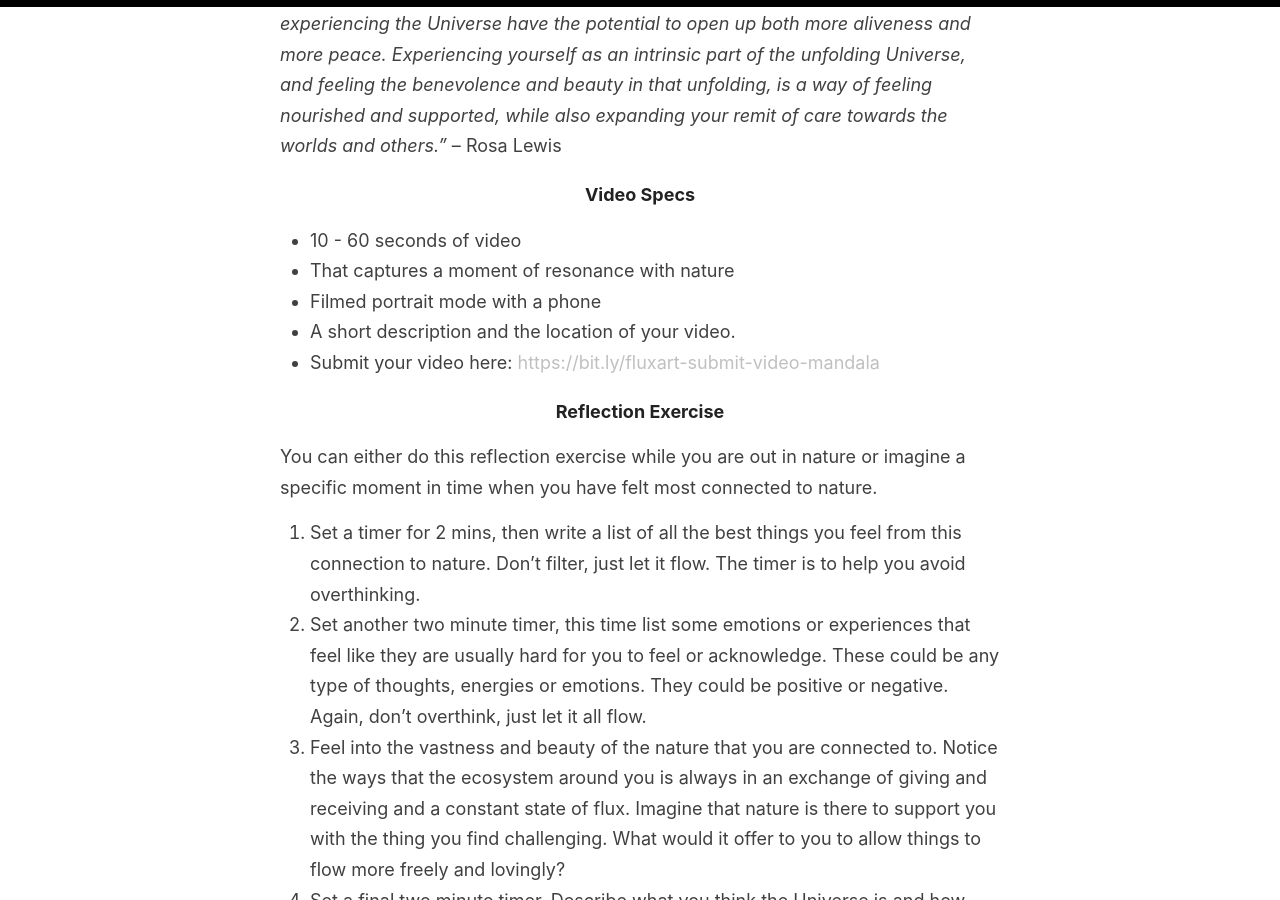
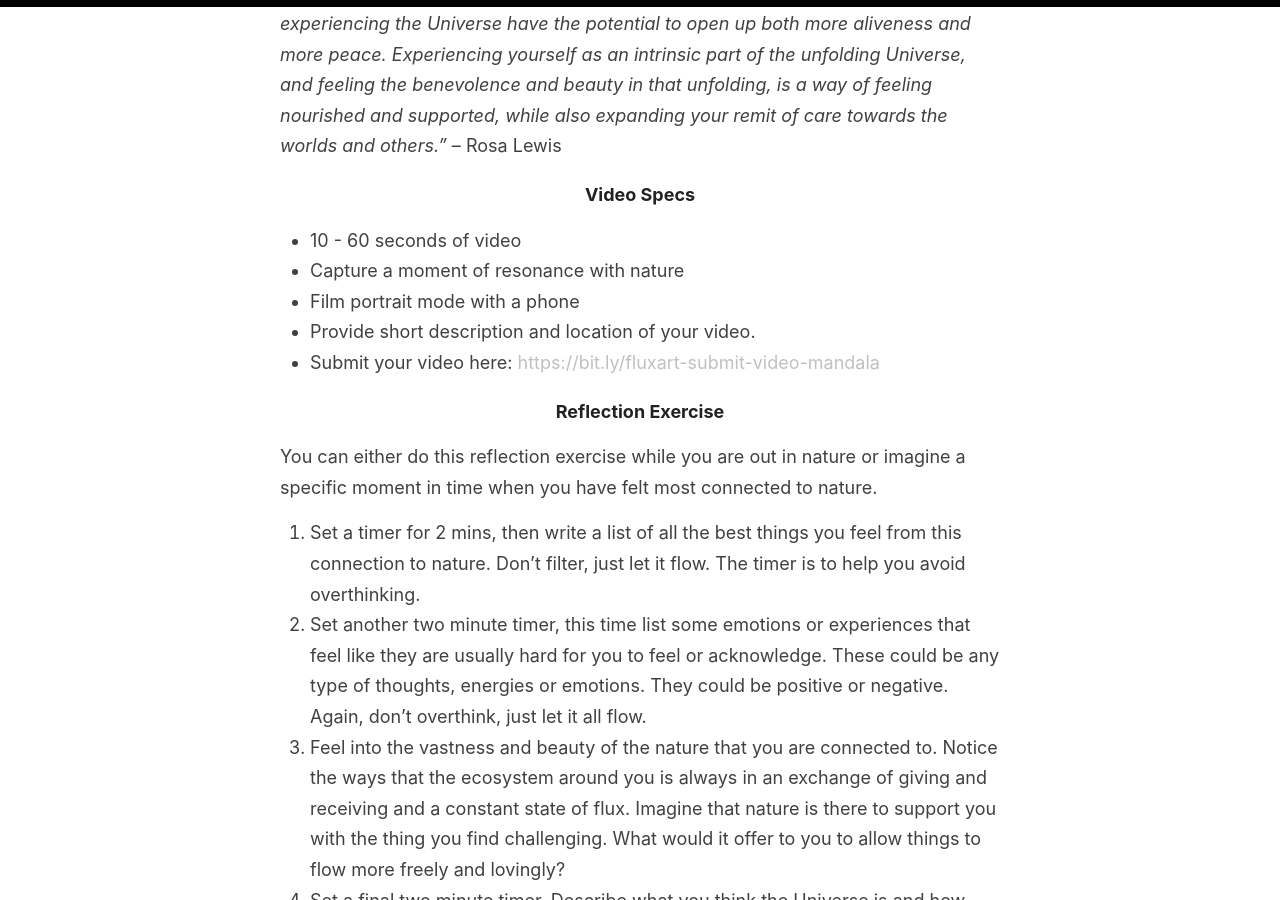
Before and after one commit to fluxnetart/fluxnetart.github.io, a Jekyll site: the page built from _posts/2025-05-18-video-mandala.md, in a window 1280 px wide and 900 px high, scrolled down 2386 px. Built offline with Jekyll 4.4.1, drawn with Linux system fonts in a browser that asks for light colours.

Commit message:
Update 2025-05-18-video-mandala.md

```diff
--- a/_posts/2025-05-18-video-mandala.md
+++ b/_posts/2025-05-18-video-mandala.md
@@ -71,9 +71,9 @@ We really look forward to receiving your <a href = "https://bit.ly/fluxart-submi
 <h4>Video Specs</h4>
 
 * 10 - 60 seconds of video
-* That captures a moment of resonance with nature
-* Filmed portrait mode with a phone
-* A short description and the location of your video.
+* Capture a moment of resonance with nature
+* Film portrait mode with a phone
+* Provide short description and location of your video.
 * Submit your video here: <a href = "https://bit.ly/fluxart-submit-video-mandala">https://bit.ly/fluxart-submit-video-mandala</a>
 
 
```
